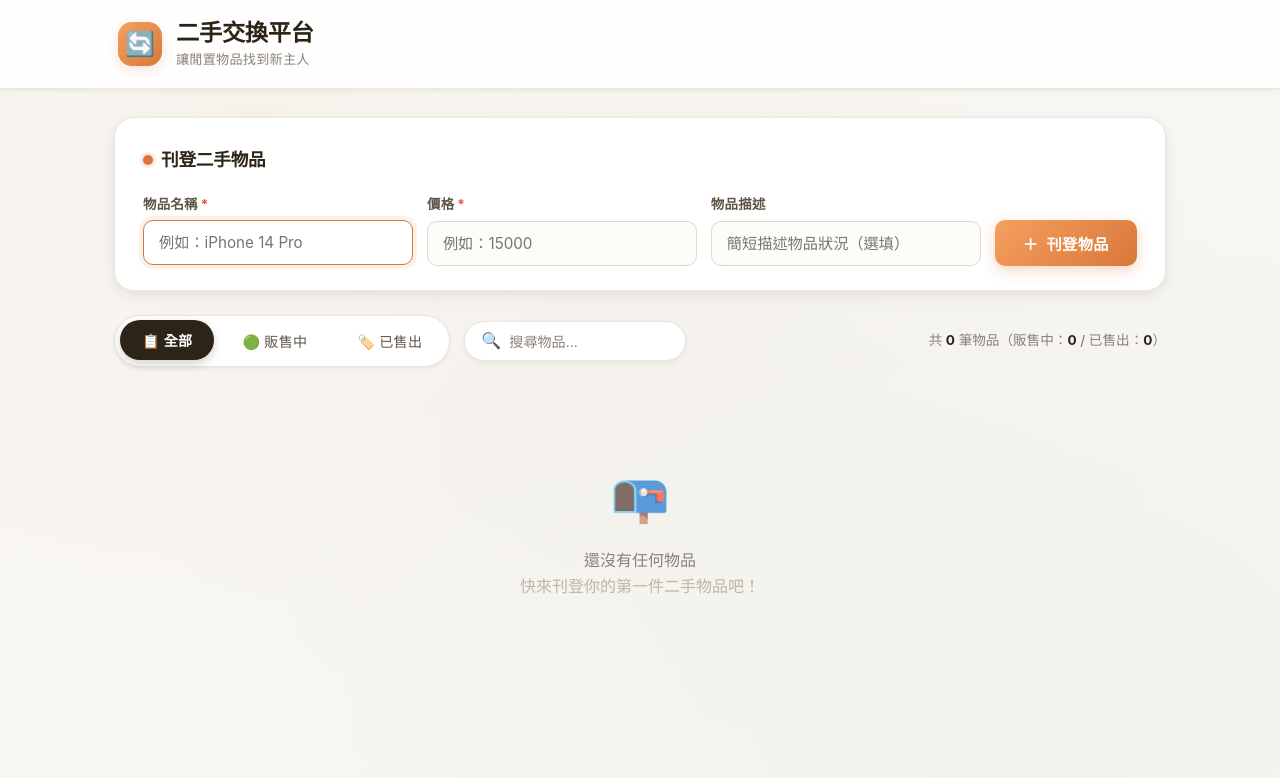
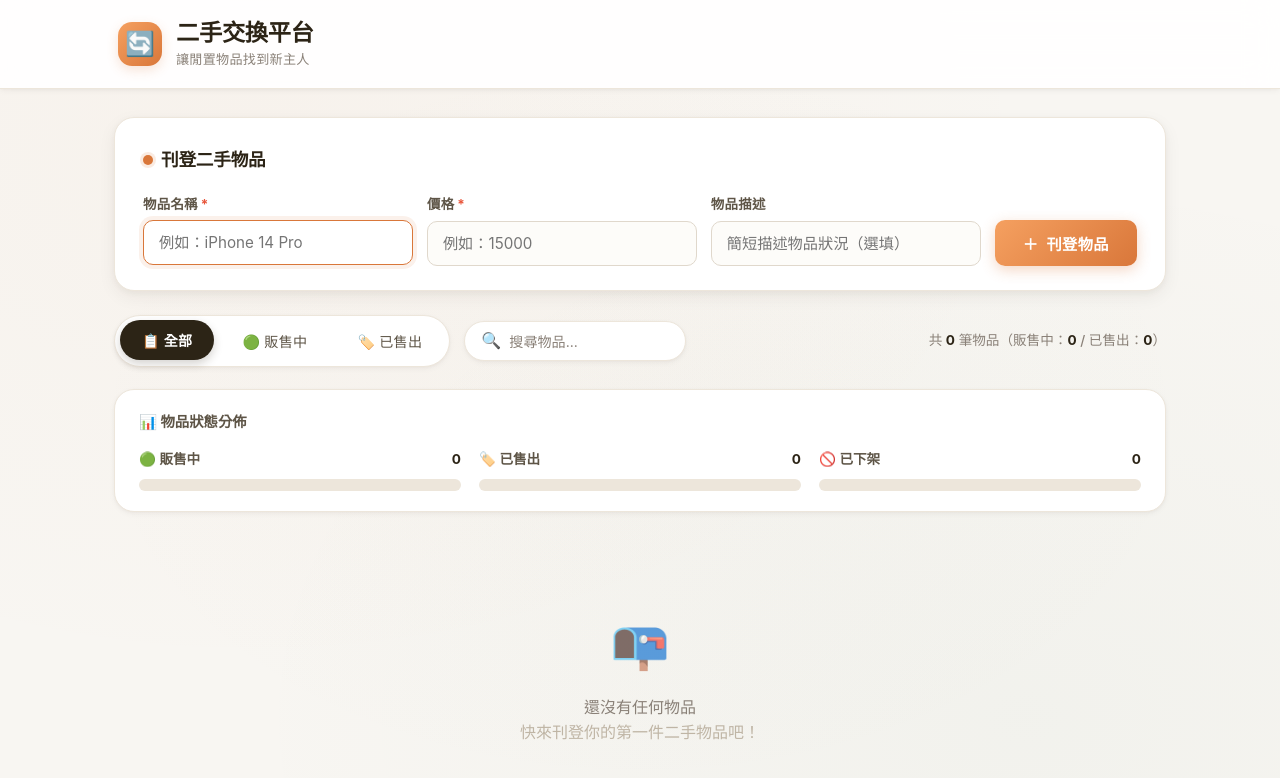
Before and after one commit to Hinsonchpu/comment-system2, a plain HTML site: page index.html in a window 1280 px wide. Drawn offline with Linux system fonts and the light colour scheme; no server answers.

Commit message:
Update index.html

```diff
--- a/index.html
+++ b/index.html
@@ -25,7 +25,6 @@
             --shadow-sm: 0 2px 6px rgba(44, 36, 22, 0.04), 0 1px 3px rgba(44, 36, 22, 0.03);
             --shadow-md: 0 6px 18px rgba(44, 36, 22, 0.06), 0 2px 6px rgba(44, 36, 22, 0.04);
             --shadow-lg: 0 12px 28px rgba(44, 36, 22, 0.08), 0 4px 10px rgba(44, 36, 22, 0.05);
-            --shadow-xl: 0 20px 40px rgba(44, 36, 22, 0.10), 0 6px 14px rgba(44, 36, 22, 0.06);
             --radius-sm: 10px;
             --radius: 16px;
             --radius-lg: 20px;
@@ -277,7 +276,6 @@
             font-weight: 650;
         }
 
-        /* 搜尋框樣式 */
         .search-box {
             display: flex;
             align-items: center;
@@ -309,6 +307,67 @@
         .search-box .search-icon {
             color: var(--text-muted);
             font-size: 1rem;
+        }
+
+        /* ===== CHART SECTION ===== */
+        #chart-section {
+            margin-bottom: 24px;
+            background: var(--surface);
+            border-radius: var(--radius-lg);
+            padding: 20px 24px;
+            box-shadow: var(--shadow-sm);
+            border: 1px solid var(--border-light);
+        }
+        .chart-title {
+            font-size: 0.9rem;
+            font-weight: 650;
+            color: var(--text-secondary);
+            margin-bottom: 16px;
+            display: flex;
+            align-items: center;
+            gap: 6px;
+        }
+        .chart-grid {
+            display: grid;
+            grid-template-columns: repeat(auto-fit, minmax(200px, 1fr));
+            gap: 18px;
+        }
+        .chart-item {
+            display: flex;
+            flex-direction: column;
+            gap: 8px;
+        }
+        .chart-label {
+            display: flex;
+            justify-content: space-between;
+            font-size: 0.85rem;
+            font-weight: 600;
+            color: var(--text-secondary);
+        }
+        .chart-count {
+            font-weight: 700;
+            color: var(--text);
+        }
+        .chart-bar-bg {
+            height: 12px;
+            background: var(--border-light);
+            border-radius: 20px;
+            overflow: hidden;
+        }
+        .chart-bar-fill {
+            height: 100%;
+            border-radius: 20px;
+            transition: width 0.4s ease;
+            width: 0%;
+        }
+        .chart-bar-fill.active-bar {
+            background: var(--active-color);
+        }
+        .chart-bar-fill.done-bar {
+            background: var(--done-color);
+        }
+        .chart-bar-fill.cancelled-bar {
+            background: var(--cancelled-color);
         }
 
         /* ===== CARD GRID ===== */
@@ -568,7 +627,6 @@
                 font-size: 1.25rem;
             }
         }
-
         @media (max-width: 400px) {
             .filter-btn {
                 padding: 7px 12px;
@@ -626,6 +684,40 @@
             </div>
             <span class="record-count" id="record-count">共 <strong>0</strong> 筆物品</span>
         </div>
+
+        <!-- 新增統計圖表區 -->
+        <section id="chart-section">
+            <div class="chart-title">📊 物品狀態分佈</div>
+            <div class="chart-grid">
+                <div class="chart-item">
+                    <div class="chart-label">
+                        <span>🟢 販售中</span>
+                        <span class="chart-count" id="chart-active-count">0</span>
+                    </div>
+                    <div class="chart-bar-bg">
+                        <div class="chart-bar-fill active-bar" id="chart-active-bar" style="width: 0%;"></div>
+                    </div>
+                </div>
+                <div class="chart-item">
+                    <div class="chart-label">
+                        <span>🏷️ 已售出</span>
+                        <span class="chart-count" id="chart-done-count">0</span>
+                    </div>
+                    <div class="chart-bar-bg">
+                        <div class="chart-bar-fill done-bar" id="chart-done-bar" style="width: 0%;"></div>
+                    </div>
+                </div>
+                <div class="chart-item">
+                    <div class="chart-label">
+                        <span>🚫 已下架</span>
+                        <span class="chart-count" id="chart-cancelled-count">0</span>
+                    </div>
+                    <div class="chart-bar-bg">
+                        <div class="chart-bar-fill cancelled-bar" id="chart-cancelled-bar" style="width: 0%;"></div>
+                    </div>
+                </div>
+            </div>
+        </section>
 
         <section class="card-grid" id="card-grid" aria-label="物品列表"></section>
     </main>
@@ -778,7 +870,7 @@
                 _refreshDisplay();
             }
 
-            // ========== 渲染 ==========
+            // ========== 渲染函式 ==========
             function renderList(recordsToShow) {
                 if (!Array.isArray(recordsToShow)) return;
 
@@ -884,6 +976,23 @@
                 return card;
             }
 
+            // ========== 新增：圖表渲染 ==========
+            function renderChart() {
+                const all = loadData();
+                const total = all.length || 1; // 避免除以零
+                const activeCount = all.filter(r => r.status === 'active').length;
+                const doneCount = all.filter(r => r.status === 'done').length;
+                const cancelledCount = all.filter(r => r.status === 'cancelled').length;
+
+                document.getElementById('chart-active-count').textContent = activeCount;
+                document.getElementById('chart-done-count').textContent = doneCount;
+                document.getElementById('chart-cancelled-count').textContent = cancelledCount;
+
+                document.getElementById('chart-active-bar').style.width = (activeCount / total * 100) + '%';
+                document.getElementById('chart-done-bar').style.width = (doneCount / total * 100) + '%';
+                document.getElementById('chart-cancelled-bar').style.width = (cancelledCount / total * 100) + '%';
+            }
+
             // ========== 輔助函式 ==========
             function _formatDate(isoStr) {
                 if (!isoStr) return '未知時間';
@@ -935,6 +1044,7 @@
                     });
                 }
                 renderList(filtered);
+                renderChart(); // 新增呼叫
             }
 
             // ========== 事件綁定 ==========
@@ -977,7 +1087,7 @@
             // 啟動
             initData();
             inputItemName.focus();
-            console.log('✅ 二手交換平台（含搜尋 + 美化）初始化完成');
+            console.log('✅ 二手交換平台（含搜尋 + 圖表）初始化完成');
         })();
     </script>
 </body>
```
